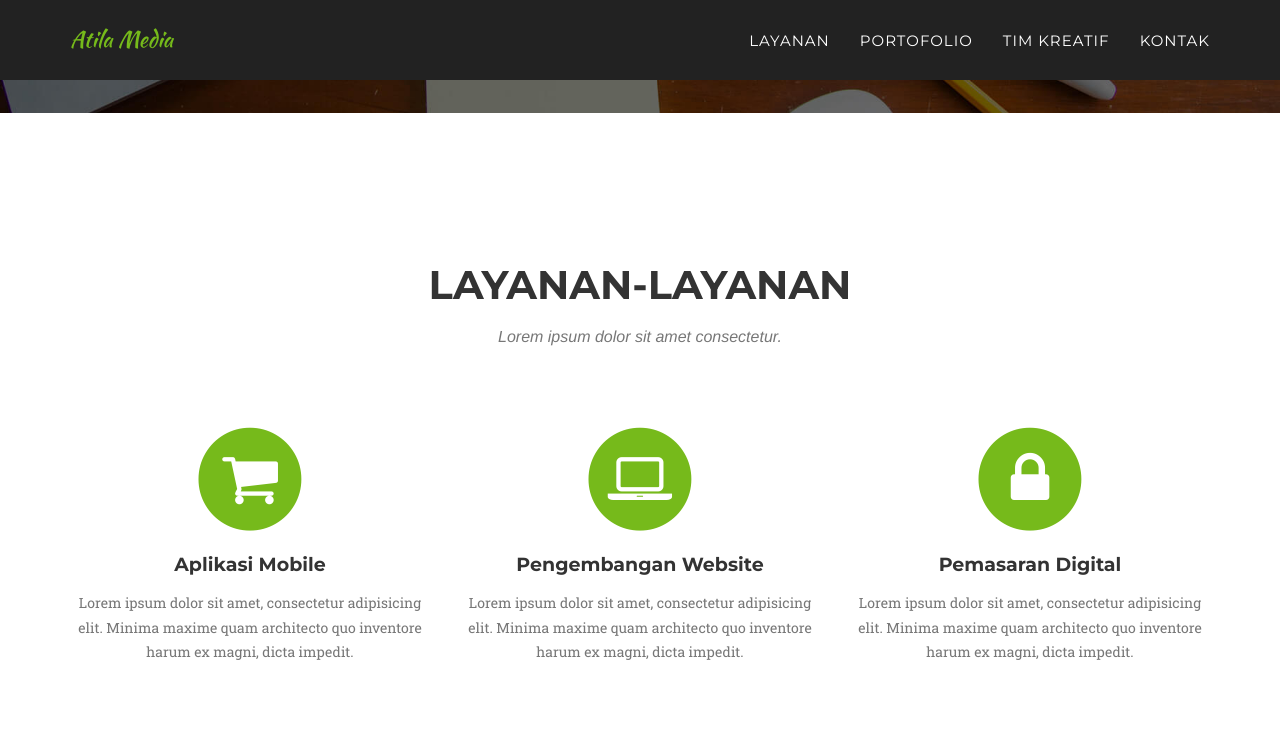
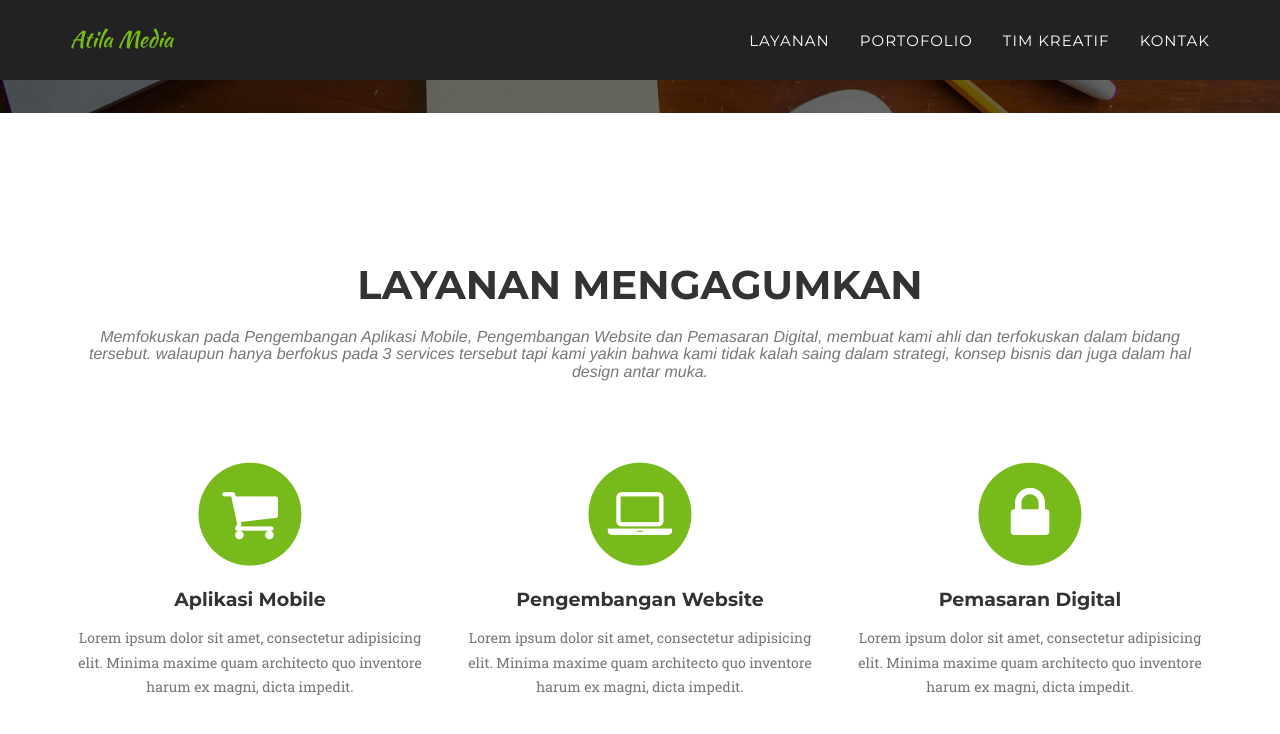
Before and after one commit to atilamedia/atilamedia.github.io, a Jekyll site: the page built from index.html, in a window 1280 px wide and 900 px high, scrolled down 645 px. Shown: the top 734 px of the window. Built offline with Jekyll 4.4.1, drawn with Linux system fonts in a browser that asks for light colours; some web fonts are replaced.

Commit message:
Update services.html

```diff
--- a/_includes/services.html
+++ b/_includes/services.html
@@ -3,8 +3,8 @@
         <div class="container">
             <div class="row">
                 <div class="col-lg-12 text-center">
-                    <h2 class="section-heading">Layanan-Layanan</h2>
-                    <h3 class="section-subheading text-muted">Lorem ipsum dolor sit amet consectetur.</h3>
+                    <h2 class="section-heading">Layanan Mengagumkan</h2>
+                    <h3 class="section-subheading text-muted">Memfokuskan pada Pengembangan Aplikasi Mobile, Pengembangan Website dan Pemasaran Digital, membuat kami ahli dan terfokuskan dalam bidang tersebut. walaupun hanya berfokus pada 3 services tersebut tapi kami yakin bahwa kami tidak kalah saing dalam strategi, konsep bisnis dan juga dalam hal design antar muka.</h3>
                 </div>
             </div>
             <div class="row text-center">
```
